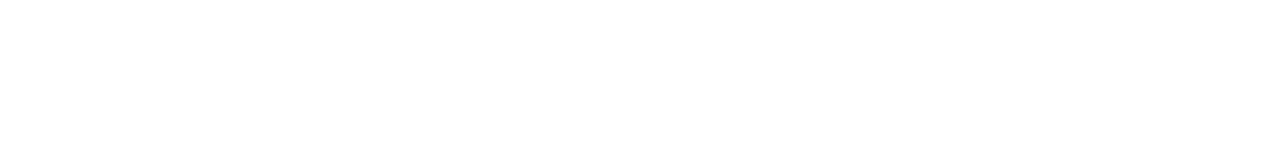
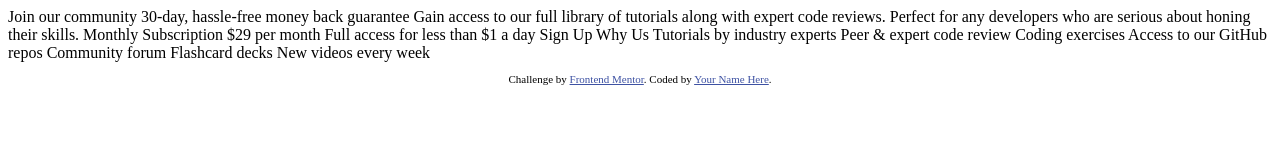
Before and after one commit to yuliia-p/Single-price-grid-component, a website: page index.html in a window 1280 px wide. Drawn offline with Linux system fonts and the light colour scheme.

Commit message:
initial commit

```diff
--- a/index.html
+++ b/index.html
@@ -2,19 +2,49 @@
 <html lang="en">
 <head>
   <meta charset="UTF-8">
-  <meta name="viewport" content="width=device-width, initial-scale=1.0">
-  <title>AJAX Project</title>
-  <link rel="icon" href="images/favicon.ico">
-  <link rel="stylesheet" href="css/reset.css">
-  <link rel="stylesheet" href="css/layout.css">
-  <link rel="stylesheet" href="css/styles.css">
+  <meta name="viewport" content="width=device-width, initial-scale=1.0"> <!-- displays site properly based on user's device -->
+
+  <link rel="icon" type="image/png" sizes="32x32" href="./images/favicon-32x32.png">
+
+  <title>Frontend Mentor | Single Price Grid Component</title>
+
+  <!-- Feel free to remove these styles or customise in your own stylesheet 👍 -->
+  <style>
+    .attribution { font-size: 11px; text-align: center; }
+    .attribution a { color: hsl(228, 45%, 44%); }
+  </style>
 </head>
 <body>
-  <header>
-  </header>
-  <main>
-  </main>
-  <script src="js/data.js"></script>
-  <script src="js/main.js"></script>
+  Join our community
+
+  30-day, hassle-free money back guarantee
+
+  Gain access to our full library of tutorials along with expert code reviews.
+  Perfect for any developers who are serious about honing their skills.
+
+  Monthly Subscription
+
+  &dollar;29 per month
+
+  Full access for less than &dollar;1 a day
+
+  Sign Up
+
+  Why Us
+
+  Tutorials by industry experts
+  Peer &amp; expert code review
+  Coding exercises
+  Access to our GitHub repos
+  Community forum
+  Flashcard decks
+  New videos every week
+
+  <footer>
+    <p class="attribution">
+      Challenge by <a href="https://www.frontendmentor.io?ref=challenge" target="_blank">Frontend Mentor</a>.
+      Coded by <a href="#">Your Name Here</a>.
+    </p>
+  </footer>
 </body>
 </html>
--- a/js/data.js
+++ /dev/null
@@ -1 +0,0 @@
-/* exported data */
--- /dev/null
+++ b/style-guide.md
@@ -0,0 +1,31 @@
+# Front-end Style Guide
+
+## Layout
+
+The designs were created to the following widths:
+
+- Mobile: 375px
+- Desktop: 1440px
+
+## Colors
+
+### Primary
+
+- Cyan: hsl(179, 62%, 43%)
+- Bright Yellow: hsl(71, 73%, 54%)
+
+### Neutral
+
+- Light Gray: hsl(204, 43%, 93%)
+- Grayish Blue: hsl(218, 22%, 67%)
+
+## Typography
+
+### Body Copy
+
+- Font size: 16px
+
+### Font
+
+- Family: [Karla](https://fonts.google.com/specimen/Karla)
+- Weights: 400, 700
```
Also changed, not shown: README-template.md (added), images/favicon-32x32.png (added), images/favicon.ico (deleted).
